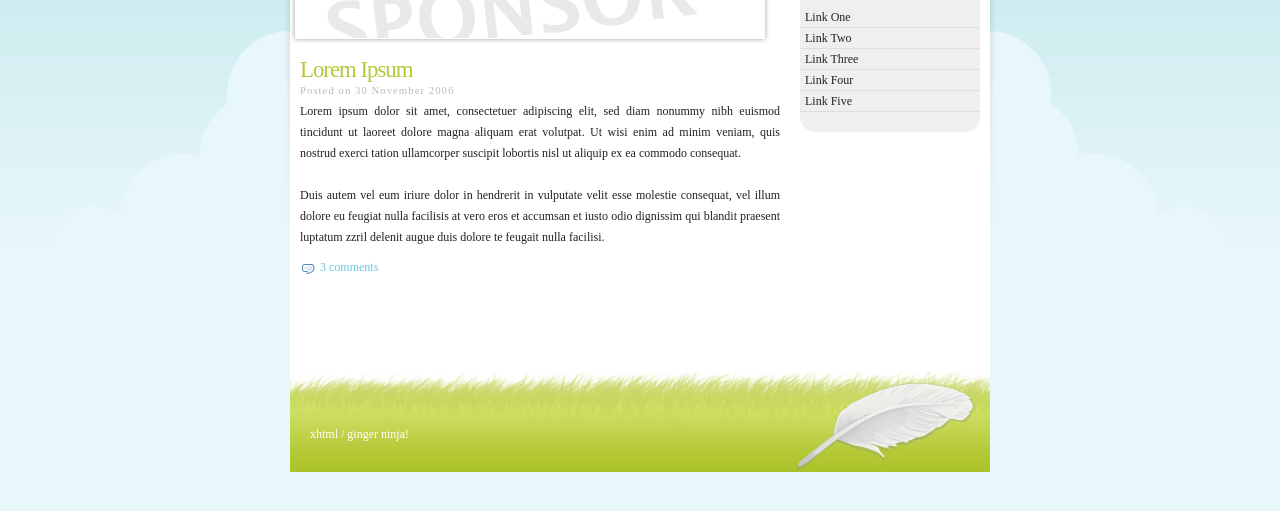
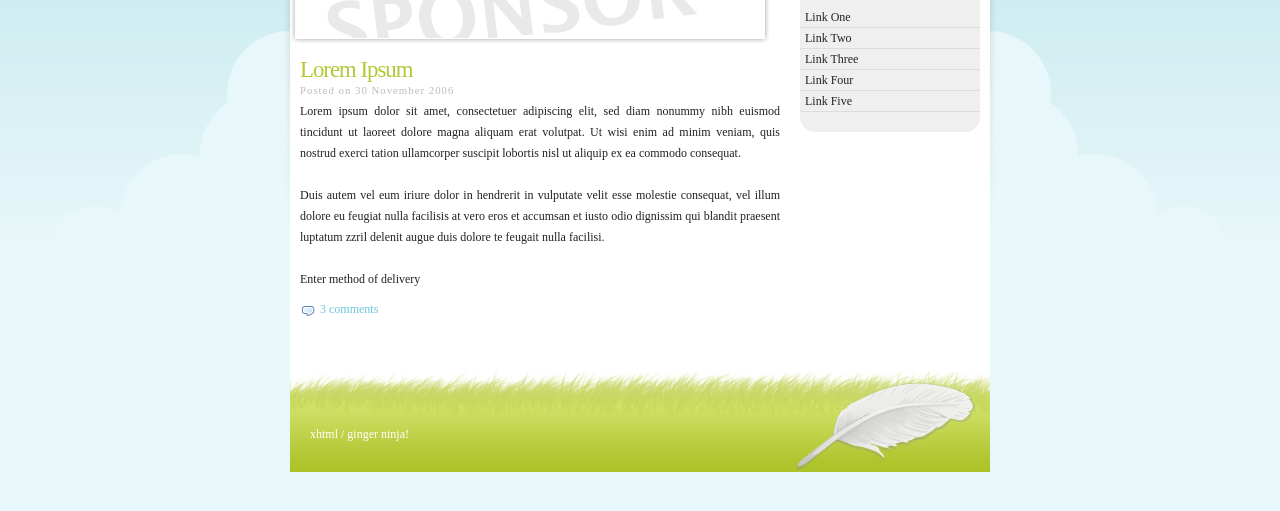
Before and after one commit to webmic/dreamy, a plain HTML site: page index.html in a window 1280 px wide. Shown: the part 203-714 px from the top of the page. Drawn offline with Linux system fonts and the light colour scheme.

Commit message:
basket delivery add

```diff
--- a/index.html
+++ b/index.html
@@ -48,6 +48,7 @@
 			<div class="entry-title"><a href="#">Lorem Ipsum</a></div>
 			<div class="date">Posted on 30 November 2006</div>
 			<p>Lorem ipsum dolor sit amet, consectetuer adipiscing elit, sed diam nonummy nibh euismod tincidunt ut laoreet dolore magna aliquam erat volutpat. Ut wisi enim ad minim veniam, quis nostrud exerci tation ullamcorper suscipit lobortis nisl ut aliquip ex ea commodo consequat.</p> <p>Duis autem vel eum iriure dolor in hendrerit in vulputate velit esse molestie consequat, vel illum dolore eu feugiat nulla facilisis at vero eros et accumsan et iusto odio dignissim qui blandit praesent luptatum zzril delenit augue duis dolore te feugait nulla facilisi.</p>
+			<p>Enter method of delivery</p>
 			<div class="comments"><a href="#">3 comments</a></div>
 		</div>
 	</div>
```
